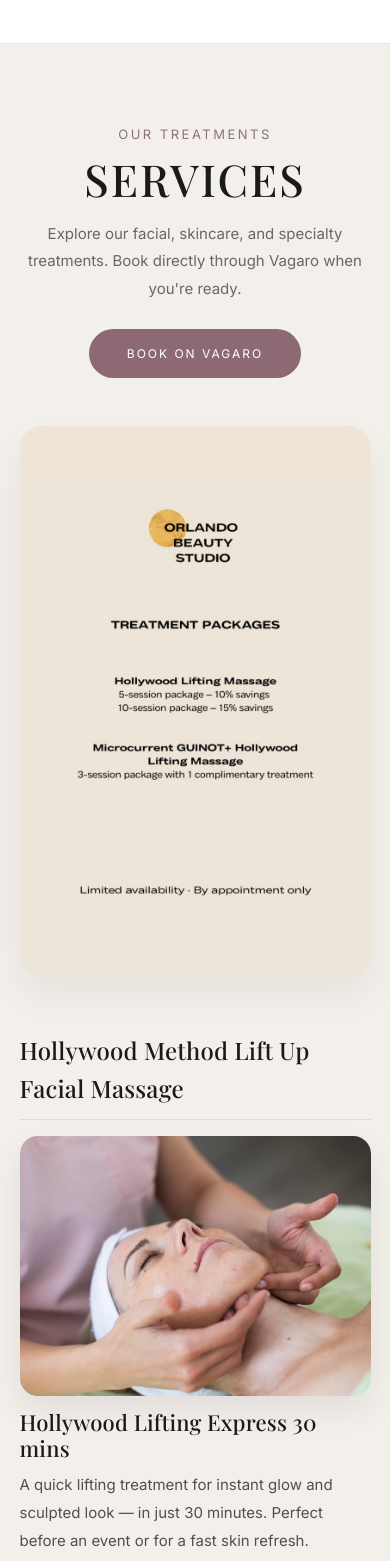
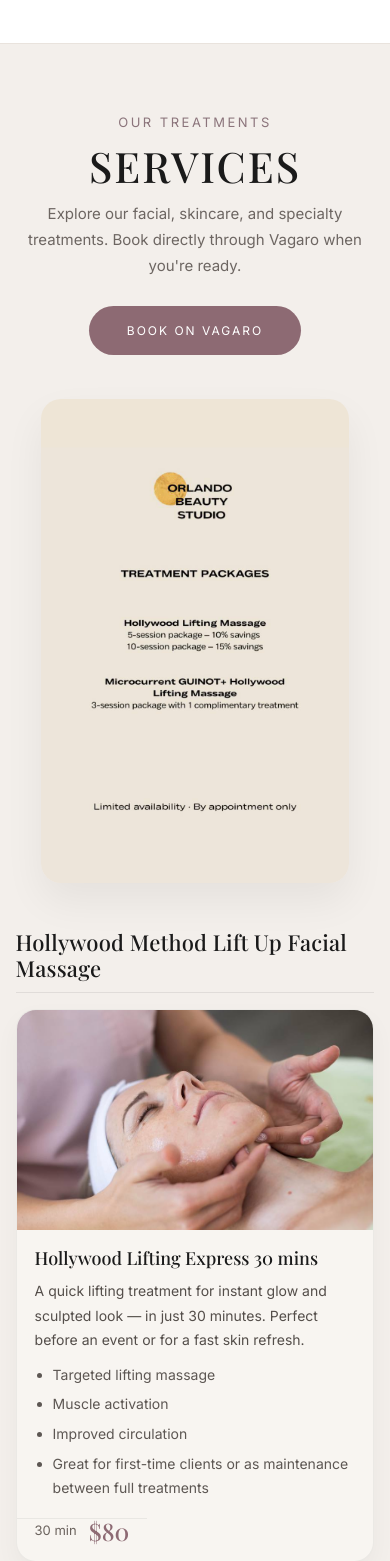
Before and after one commit to OnoprichukSergey-FS/orlando-beauty-studio, a Next.js app: page /services in a window 390 px wide. Shown: the part 67-1628 px from the top of the page. Built offline with nearby package versions, Linux system fonts and the light colour scheme.

Commit message:
updated css

```diff
--- a/src/app/globals.css
+++ b/src/app/globals.css
@@ -18,15 +18,26 @@
 }
 
 /* ================= BASE ================= */
+html {
+  scroll-behavior: smooth;
+}
+
 body {
   font-family: "Inter", Arial, sans-serif;
   background: var(--bg);
   color: var(--text);
   line-height: 1.6;
+  overflow-x: hidden;
 }
 
 a {
   color: inherit;
+}
+
+img,
+video {
+  max-width: 100%;
+  display: block;
 }
 
 .container {
@@ -726,7 +737,7 @@ h4 {
 
 .packages-image {
   width: 100%;
-  max-width: 520px;
+  max-width: 460px;
   display: block;
   border-radius: 28px;
   box-shadow: 0 18px 40px rgba(25, 20, 18, 0.06);
@@ -1653,7 +1664,7 @@ h4 {
   }
 
   .packages-image {
-    max-width: 460px;
+    max-width: 420px;
   }
 
   .gift-cards-hero h1 {
@@ -1802,81 +1813,144 @@ h4 {
   }
 
   .services-page {
-    padding: 72px 0 90px;
+    padding: 64px 0 84px;
+  }
+
+  .services-container {
+    width: 92%;
   }
 
   .services-hero {
-    padding: 8px 0 8px;
+    padding: 4px 0 10px;
   }
 
   .services-hero h1 {
-    font-size: 44px;
-    line-height: 1.02;
+    font-size: 42px;
+    line-height: 1;
+    margin-bottom: 14px;
   }
 
   .services-subtext {
     font-size: 15px;
+    line-height: 1.75;
+    max-width: 100%;
   }
 
   .packages-section {
-    margin: 40px auto 54px;
+    margin: 34px auto 46px;
   }
 
   .packages-image {
-    max-width: 100%;
-    border-radius: 22px;
+    max-width: 86%;
+    border-radius: 20px;
   }
 
   .service-category {
-    margin-top: 44px;
+    margin-top: 38px;
   }
 
   .service-category h2 {
-    font-size: 24px;
+    font-size: 22px;
+    line-height: 1.2;
     margin-bottom: 16px;
-    padding-bottom: 12px;
-  }
-
-  .service-row {
-    grid-template-columns: 1fr;
-    gap: 14px;
-    padding-bottom: 18px;
-  }
-
+    padding-bottom: 10px;
+  }
+
+  .service-rows {
+    gap: 18px;
+  }
+
+  .service-row,
   .service-row-has-image {
-    grid-template-columns: 1fr;
+    display: flex;
+    flex-direction: column;
+    gap: 0;
+    padding: 0;
+    border-bottom: none;
+    background: #f8f5f1;
+    border: 1px solid rgba(0, 0, 0, 0.05);
+    border-radius: 20px;
+    overflow: hidden;
+    box-shadow: 0 10px 24px rgba(22, 18, 16, 0.04);
+  }
+
+  .service-row-image {
+    width: 100%;
   }
 
   .service-row-image img {
-    height: 260px;
-    border-radius: 18px;
+    width: 100%;
+    height: 220px;
+    object-fit: cover;
+    display: block;
+    border-radius: 0;
+    box-shadow: none;
+  }
+
+  .service-row-left {
+    padding: 18px 18px 8px;
   }
 
   .service-row-left h3 {
-    font-size: 22px;
+    font-size: 18px;
+    line-height: 1.2;
     margin-bottom: 10px;
-  }
-
-  .service-description,
+    letter-spacing: 0;
+  }
+
+  .service-description {
+    font-size: 14px;
+    line-height: 1.75;
+    margin-bottom: 10px;
+  }
+
   .service-extra {
-    font-size: 15px;
+    font-size: 14px;
+    line-height: 1.75;
+    margin-top: 10px;
+  }
+
+  .service-note {
+    font-size: 12px;
+    line-height: 1.5;
+    margin: 0 0 8px;
+  }
+
+  .service-list {
+    margin-top: 8px;
+    padding-left: 18px;
   }
 
   .service-list li {
     font-size: 14px;
+    line-height: 1.7;
+    margin-bottom: 6px;
   }
 
   .service-row-right {
-    align-items: flex-start;
+    padding: 0 18px 18px;
+    margin-top: 4px;
+    display: flex;
+    flex-direction: row;
+    align-items: center;
+    justify-content: space-between;
+    gap: 12px;
+    border-top: 1px solid rgba(0, 0, 0, 0.06);
   }
 
   .service-duration {
-    margin-bottom: 6px;
-    font-size: 14px;
+    margin: 0;
+    font-size: 13px;
+    color: #6a625d;
+    white-space: nowrap;
   }
 
   .service-price {
-    font-size: 28px;
+    margin: 0;
+    font-size: 24px;
+    line-height: 1;
+    color: #8d6a73;
+    white-space: nowrap;
   }
 
   .gift-cards-page {
```
